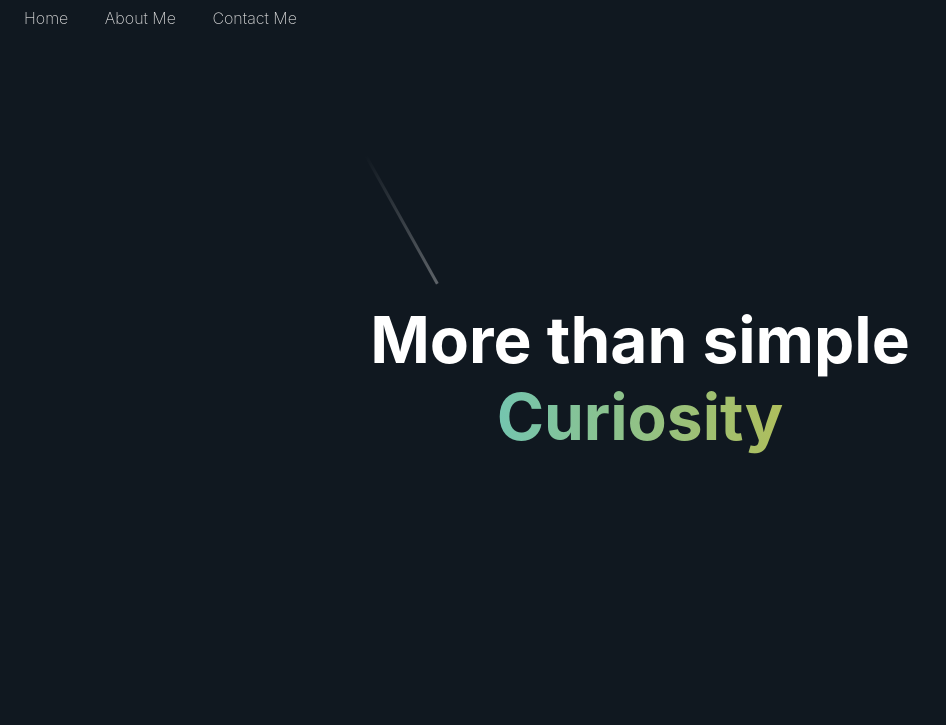
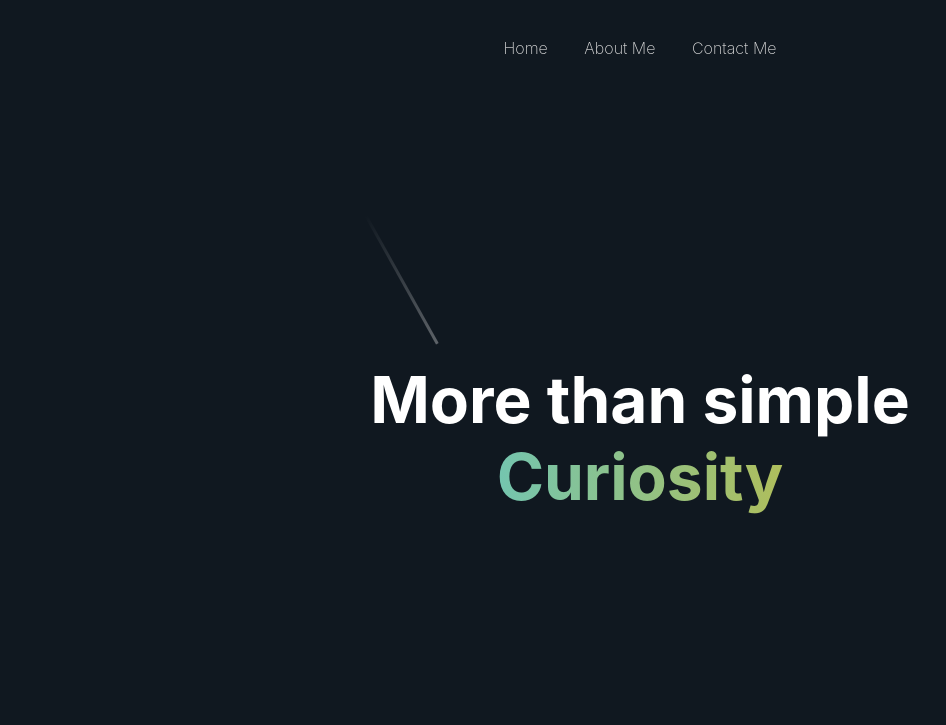
Before and after one commit to AleGoingHard/OnlineSite, a plain HTML site: page index.html in a window 1280 px wide. Shown: the top 725 px of the page, without its empty margins (0-946 px from the left). Drawn offline with Linux system fonts and the light colour scheme.

Commit message:
aggiunto header sito

```diff
--- a/index.html
+++ b/index.html
@@ -10,11 +10,13 @@
 
     <div id="site-container">
 
-        <div id="site-header">
-          <a href="#home" class="active">Home</a>
-          <a href="#infoAboutMe" >About Me</a>
-          <a href="#contactMe">Contact Me</a>
-        </div>
+      <header>
+          <div id="site-header">
+            <a href="#home" class="active">Home</a>
+            <a href="#infoAboutMe" >About Me</a>
+            <a href="#contactMe">Contact Me</a>
+          </div>
+        </header>
 
         <div id=""></div>
 
--- a/style.css
+++ b/style.css
@@ -16,6 +16,15 @@ body {
     transition: background-color 0.8s ease, color 0.5s ease;
   }
 
+header {
+    display: flex;
+    justify-content: flex-end;
+    align-items: center;
+    padding: 30px 10%;
+}
+
+
+/*******HEADER*********/
 #site-header a{
     flex-direction: row;
     justify-content: space-around;
```
